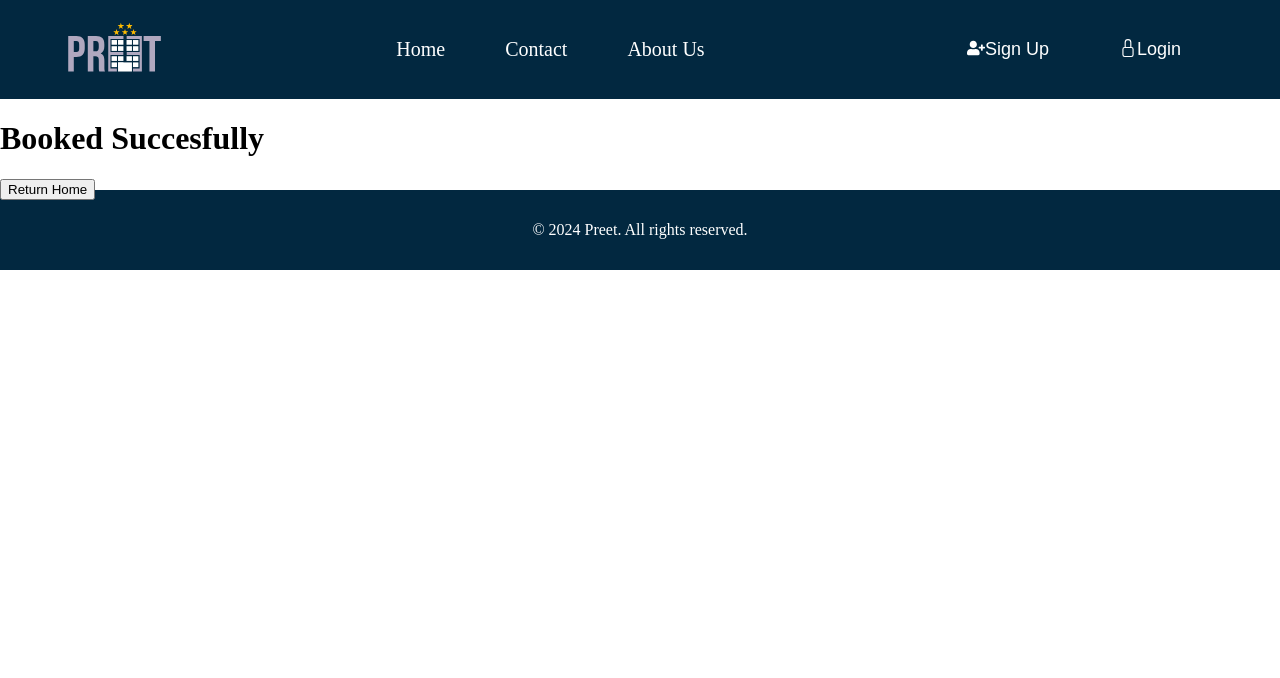
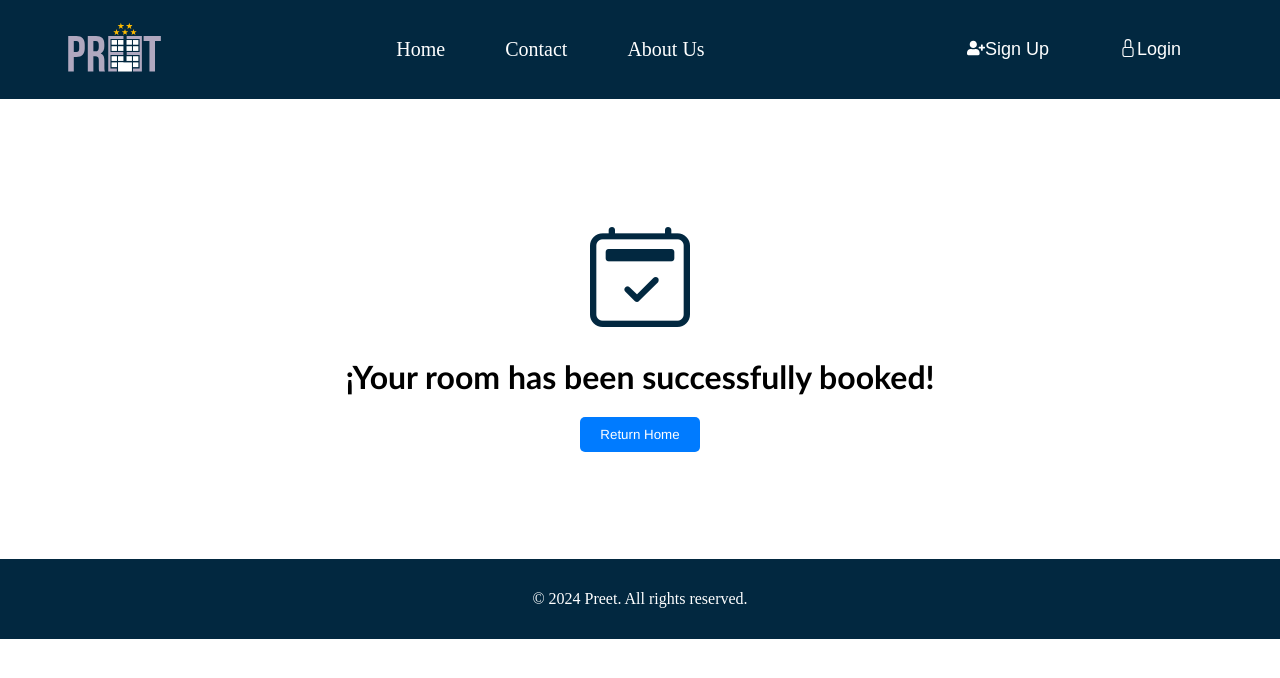
Before and after one commit to JoniRedrado/PREET-client, a React (Vite) app: page /booked in a window 1280 px wide. Shown: the top 678 px of the page. Built offline with nearby package versions, Linux system fonts and the light colour scheme; no server answers.

Commit message:
:sparkles: Estilos básicos en página de BookedSuccesfully
Se dan estilos básicos a la página de confirmación de reserva

```diff
--- a/src/Pages/BookedSuccesfully/BookedSuccesfully.jsx
+++ b/src/Pages/BookedSuccesfully/BookedSuccesfully.jsx
@@ -2,6 +2,7 @@ import React from 'react'
 import { useEffect } from 'react'
 import { useLocation } from "react-router-dom";
 import axios from 'axios'
+import './BookedSuccesfully.styles.css'
 
 
 
@@ -19,11 +20,12 @@ const BookedSuccesfully = () => {
     })
 
   return (
-    <div>
-      <h1>Booked Succesfully</h1>
-      <button onClick={() => window.location.href = "/"}>Return Home</button>
+    <div className="main-booked-container">
+      <i className='bi bi-calendar2-check' title='booked-success'></i>
+      <h1>¡Your room has been successfully booked!</h1>
+      <button onClick={() => (window.location.href = "/")}>Return Home</button>
     </div>
-  )
+  );
 }
 
 export default BookedSuccesfully
--- /dev/null
+++ b/src/Pages/BookedSuccesfully/BookedSuccesfully.styles.css
@@ -0,0 +1,23 @@
+.main-booked-container {
+  display: flex;
+  align-items: center;
+  flex-direction: column;
+  height: 470px;
+  justify-content: center;
+  font-family: 'Gill Sans', 'Gill Sans MT', Calibri, 'Trebuchet MS', sans-serif;
+}
+
+.main-booked-container button {
+  cursor: pointer;
+  padding: 10px 20px;
+  background-color: #007bff;
+  color: #fff;
+  border: none;
+  border-radius: 5px;
+  font-family: "Franklin Gothic Medium", "Arial Narrow", Arial, sans-serif;
+}
+
+.bi-calendar2-check {
+  font-size: 100px;
+  color: #022840
+}
--- a/src/Pages/Detail/Detail.jsx
+++ b/src/Pages/Detail/Detail.jsx
@@ -76,7 +76,7 @@ const Detail = () =>{
     >
       <div className="icons">
         <Link to="/">
-          <i className="bi bi-arrow-left-circle" title="Return home"></i>
+          <i className="bi bi-arrow-left-circle fa-lg" title="Return home"></i>
         </Link>
         {token ?
           (
```
